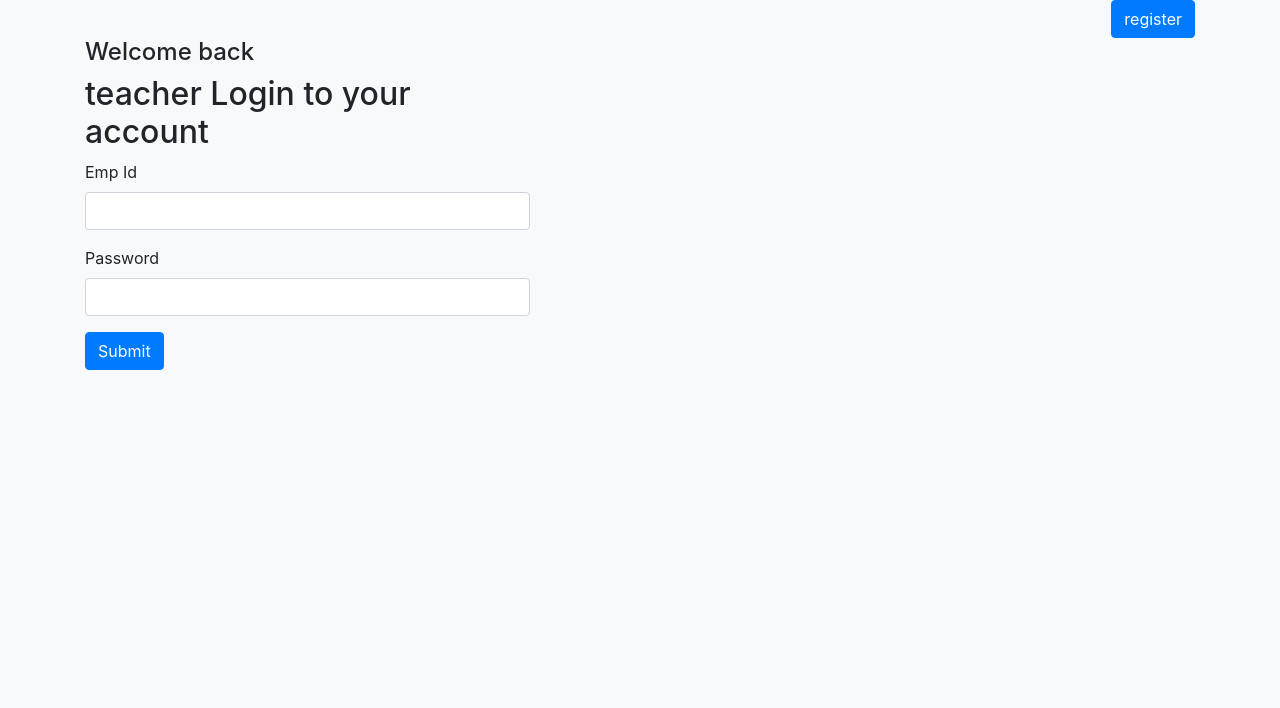
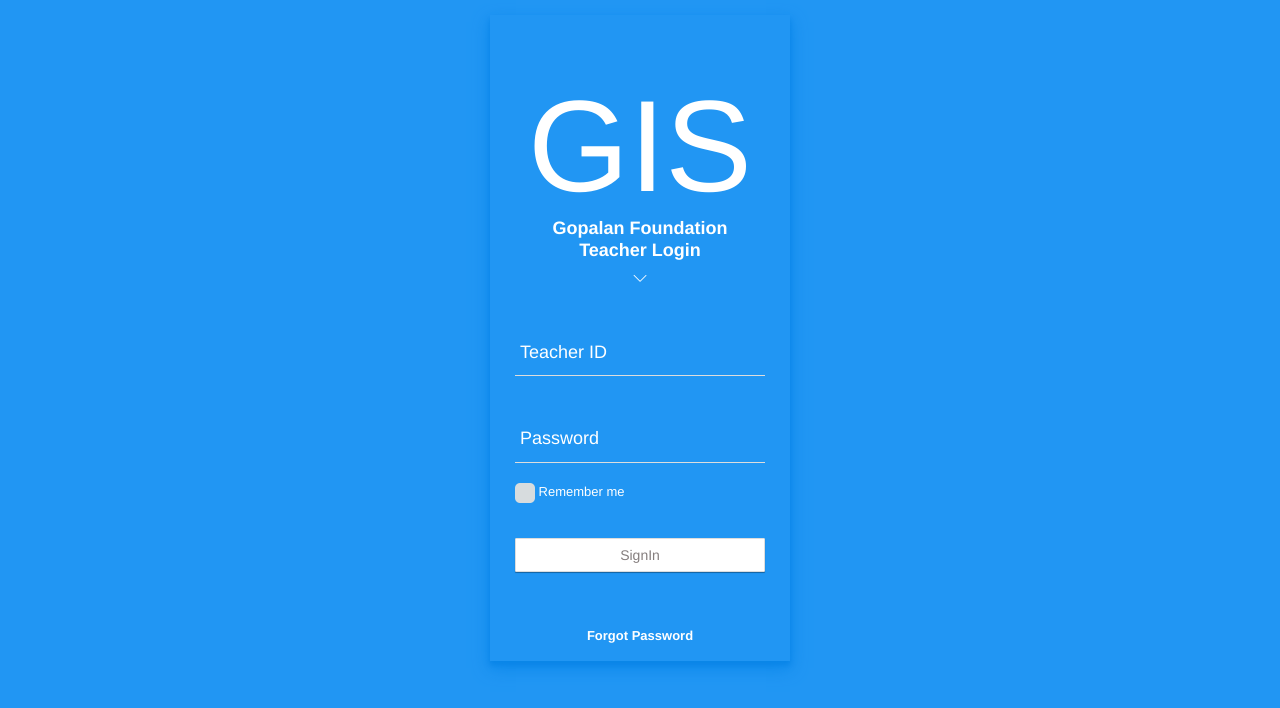
Before and after one commit to rohitsraj12/gopalan_school_system, a PHP site: page /gopalan_system/teacher_login.php in a window 1280 px wide. Shown: the top 708 px of the page. Run offline with PHP 8.4, Linux system fonts and the light colour scheme; some web fonts are replaced.

Commit message:
Update teacher_login.php

```diff
--- a/public/teacher_login.php
+++ b/public/teacher_login.php
@@ -5,75 +5,77 @@
     <meta charset="UTF-8">
     <meta http-equiv="X-UA-Compatible" content="IE=edge">
     <meta name="viewport" content="width=device-width, initial-scale=1.0">
-    <title>Document</title>
+    <title>Teacher Login</title>
     <link rel="stylesheet" href="https://cdn.jsdelivr.net/npm/bootstrap@4.6.0/dist/css/bootstrap.min.css" integrity="sha384-B0vP5xmATw1+K9KRQjQERJvTumQW0nPEzvF6L/Z6nronJ3oUOFUFpCjEUQouq2+l" crossorigin="anonymous">
+
+    <!-- start: Css -->
+    <link rel="stylesheet" type="text/css" href="css/bootstrap.min.css">
+
+    <!-- plugins -->
+    <link rel="stylesheet" type="text/css" href="css/plugins/font-awesome.min.css"/>
+    <link rel="stylesheet" type="text/css" href="css/plugins/simple-line-icons.css"/>
+    <link rel="stylesheet" type="text/css" href="css/plugins/animate.min.css"/>
+    <link rel="stylesheet" type="text/css" href="css/plugins/icheck/skins/flat/aero.css"/>
+    <link href="css/style.css" rel="stylesheet">
+    <link href="css/style.css" rel="stylesheet">
+    <!-- end: Css -->
 </head>
-<body class="bg-light">
-    <div class="wrap__body">
-        <div class="body__header">
-        <div class="container">
-                <div class="text-right">
-                    <a class="btn btn-primary" href="admin_register.php">register</a>
-                </div>
-            </div>
-        </div>
-        <!-- end body header -->
-
-        <div class="body__container">
-            <main>
+<body id="mimin" class="dashboard form-signin-wrapper">
 
     <div class="container">
 
-                    <div class="row">
+    <form action="include\dashboard.inc\login.inc.php" method="POST" class="form-signin">
+          <div class="panel periodic-login">
+              <div class="panel-body text-center">
+                  <h1 class="atomic-symbol">GIS</h1>
+                  <p class="element-name">Gopalan Foundation</p>
+                  <p class="atomic-mass">Teacher Login</p>
 
-                        <div class="col-md-5">
+                  <i class="icons icon-arrow-down"></i>
+                  <div class="form-group form-animate-text" style="margin-top:40px !important;">
+                    <input type="text" name="email" class="form-text" id="email" aria-describedby="emailHelp" required>
 
-                            <div class="section__form">
-                                <header class="form__header">
-                                    <h4 class="h4">
-                                        Welcome back
-                                    </h4>
+                    <span class="bar"></span>
+                    <label>Teacher ID</label>
+                  </div>
+                  <div class="form-group form-animate-text" style="margin-top:40px !important;">
 
-                                    <h4 class="h2">
-                                        teacher Login to your account
-                                    </h4>
-                                </header>
-
-                                <div class="form__body">
-                                    <form action="include\dashboard.inc\login.inc.php" method="POST">
-                                        <div class="form-group">
-                                            <label for="email">Emp Id</label>
-                                            <input type="text" name="email" class="form-control" id="email" aria-describedby="emailHelp">
-                                            <!-- <small id="emailHelp" class="form-text text-muted">We'll never share your email with anyone else.</small> -->
+                    <input type="password" name="password"  class="form-text" id="password" required>
+                    <span class="bar"></span>
+                    <label>Password</label>
                   </div>
-                                        <div class="form-group">
-                                            <label for="password">Password</label>
-                                            <input type="password" name="password" class="form-control" id="password">
+                  <label class="pull-left">
+                  <input type="checkbox" class="icheck pull-left" name="checkbox1"/> Remember me
+                  </label>
+                  <input type="submit" name="login-teacher" class="btn col-md-12" value="SignIn"/>
               </div>
-                                        <!-- <div class="form-group form-check">
-                                            <input type="checkbox" class="form-check-input" id="exampleCheck1">
-                                            <label class="form-check-label" for="exampleCheck1">Check me out</label>
-                                        </div> -->
-                                        <button type="submit" name="login-admin" class="btn btn-primary">Submit</button>
-
+                <div class="text-center" style="padding:5px;">
+                    <a href="forgotpass.html">Forgot Password </a>
+                    <!-- <a href="admin_register.php">| Signup</a> -->
+                </div>
+          </div>
         </form>
     </div>
-                                <!-- wrap form -->
 
-                            </div>
+    <!-- end: Content -->
+      <!-- start: Javascript -->
+      <script src="js/jquery.min.js"></script>
+      <script src="js/jquery.ui.min.js"></script>
+      <script src="js/bootstrap.min.js"></script>
 
-                        </div>
+      <script src="js/plugins/moment.min.js"></script>
+      <script src="js/plugins/icheck.min.js"></script>
 
-                        <div class="col-md-7">
-
-                        </div>
-
-                    </div>
-
-                </div>
-
-            </main>
-        </div>
-    </div>
+      <!-- custom -->
+      <script src="js/main.js"></script>
+      <script type="text/javascript">
+       $(document).ready(function(){
+         $('input').iCheck({
+          checkboxClass: 'icheckbox_flat-aero',
+          radioClass: 'iradio_flat-aero'
+        });
+       });
+     </script>
+     <!-- end: Javascript -->
 </body>
 </html>
```
Lines whose indentation alone changed are shown as unchanged.
